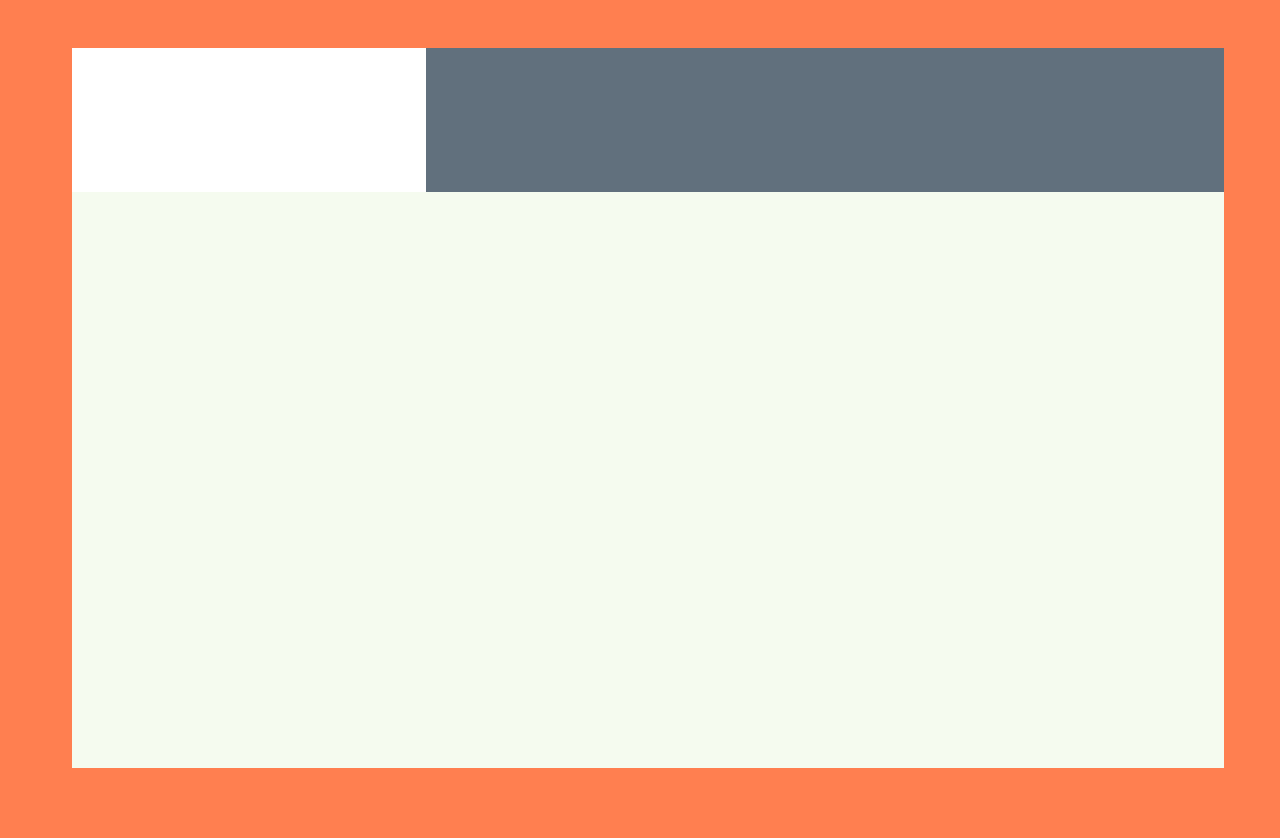
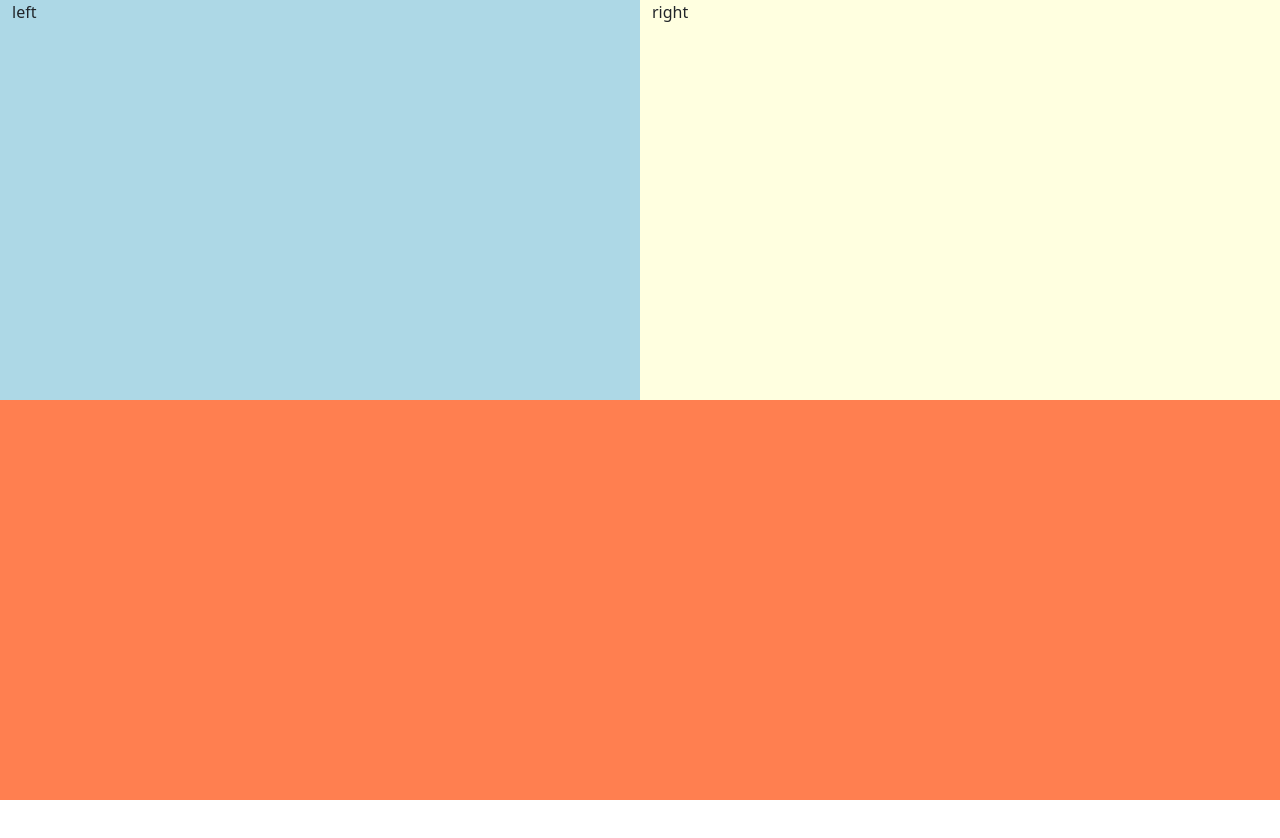
Before and after one commit to nolangh/bid, a plain HTML site: page index.html in a window 1280 px wide. Before the commit the page ends 816 px from the top, so only its background shows below. Drawn offline with nearby package versions, Linux system fonts and the light colour scheme.

Commit message:
added the bones to this bitch

```diff
--- a/index.html
+++ b/index.html
@@ -16,16 +16,28 @@
 		<meta http-equiv="X-UA-Compatible" content="IE=edge" />
 		<title>Bidding app</title>
 		<meta name="viewport" content="width=device-width, initial-scale=1" />
+		<!-- bootstrap -->
+		<link
+			href="https://cdn.jsdelivr.net/npm/bootstrap@5.1.3/dist/css/bootstrap.min.css"
+			rel="stylesheet"
+			integrity="sha384-1BmE4kWBq78iYhFldvKuhfTAU6auU8tT94WrHftjDbrCEXSU1oBoqyl2QvZ6jIW3"
+			crossorigin="anonymous"
+		/>
 		<link rel="stylesheet" href="/style/main.css" />
 		<script href="/js/app.js" async defer></script>
 	</head>
 	<body>
-		<div class="main">
-			<div class="main_input">
-				<input type="text" id="input_left" />
-				<input type="text" id="input_right" />
+		<div class="container-fluid">
+			<div class="row top-row">
+				<div class="col-6 left-cont">left</div>
+				<div class="col-6 right-cont">right</div>
 			</div>
-			<div class="bid_display"></div>
+			<!-- -------------------------- ANCHOR Row split --------------------------- -->
+			<div class="row btm-row">
+				<div class="col-12 btm-cont">
+					<div class="container-fluid btm-display"></div>
+				</div>
+			</div>
 		</div>
 	</body>
 </html>
--- a/style/main.scss
+++ b/style/main.scss
@@ -1,33 +1,34 @@
-@use "vars" as v;
-
 * {
-	border: 0;
+	margin: 0;
 	padding: 0;
 	box-sizing: border-box;
 }
 
-body {
-	overflow: hidden;
+.top-row {
+	height: 50vh;
 	background: coral;
-	height: 100vh;
-	width: 100vw;
-	display: flex;
-	align-items: center;
-	justify-content: center;
+
+	.left-cont {
+		background: lightblue;
+	}
+
+	.right-cont {
+		background: lightyellow;
+	}
 }
 
-.main {
-	display: flex;
-	flex-direction: column;
-	width: 90%;
-	height: 90%;
-	background: v.$white;
+.btm-row {
+	height: 50vh;
+	background: coral;
 
-	.main_input {
-		display: flex;
-		flex-direction: row;
-		width: 100%;
-		height: 20%;
-		background: v.$grey;
+	.btm-cont {
+		height: 100vh;
+		width: 100vw;
+
+		.btm-display {
+			background: lightgreen;
+			width: 75vw;
+			margin-top: 10%;
+		}
 	}
 }
--- a/style/vars.scss
+++ /dev/null
@@ -1,6 +0,0 @@
-/* ------------------------------- Base Colors ------------------------------ */
-$green: #40f99b;
-$grey: #61707d;
-$purple: #9d69a3;
-$white: #f5fbef;
-$pink: #e85d75;
```
Also changed, not shown: style/main.css, 1 other file.
